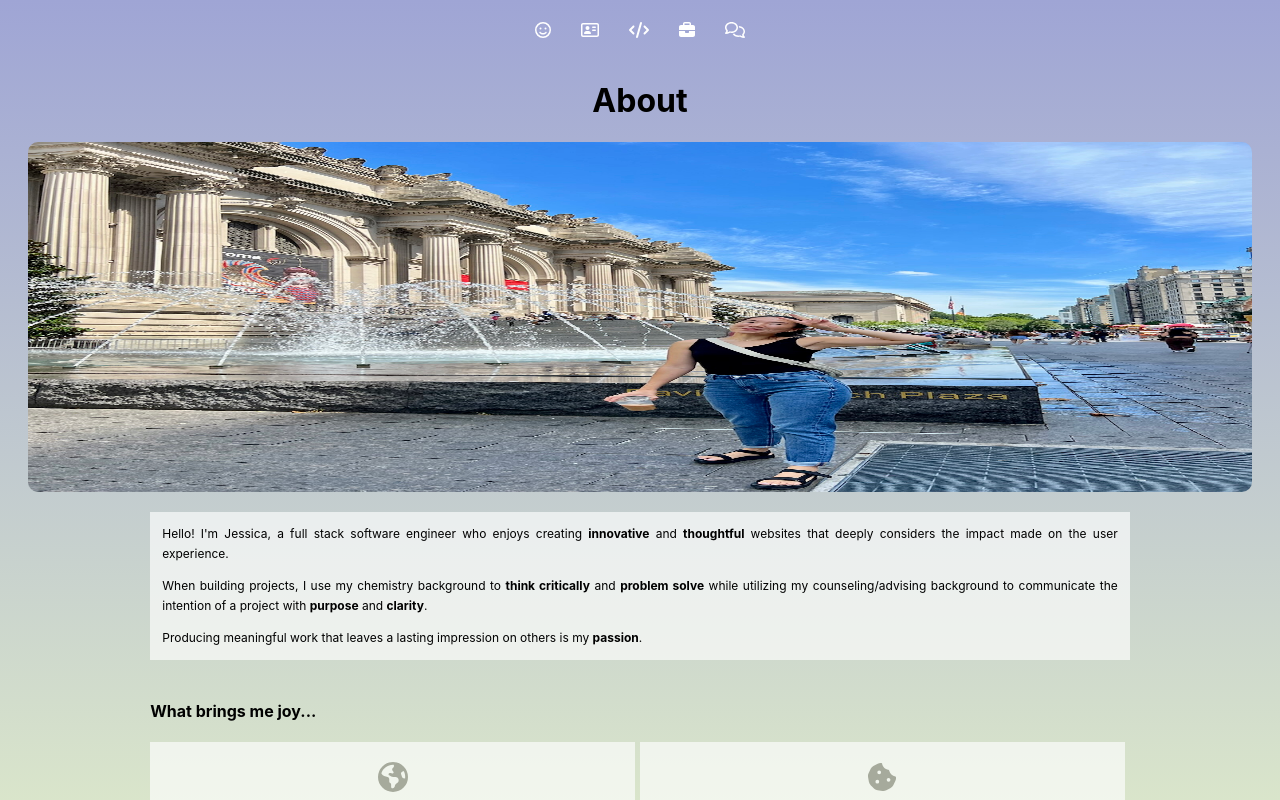
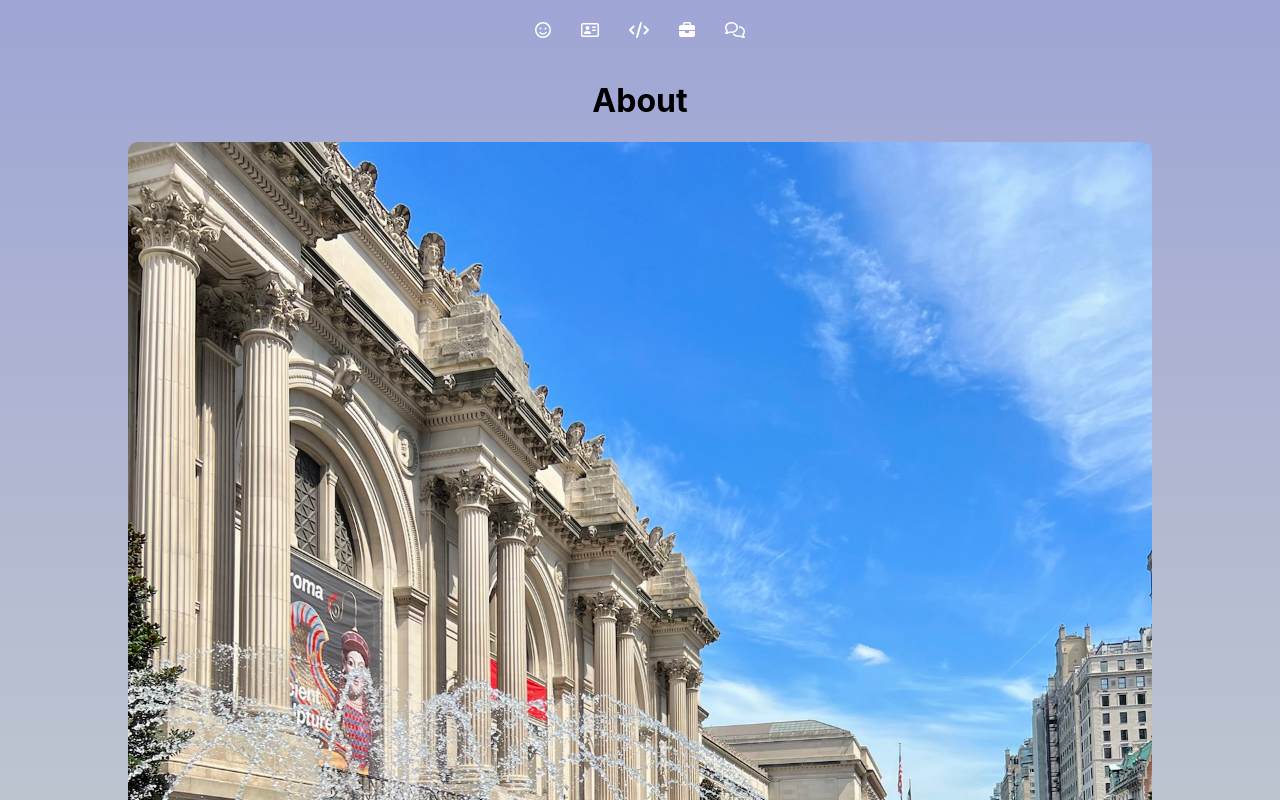
Before and after one commit to jessykim/jessica-kim-portfolio, a React (Create React App) app: page /about in a window 1280 px wide. Shown: the top 800 px of the page. Built offline with nearby package versions, Linux system fonts and the light colour scheme.

Commit message:
fix about page image size

```diff
--- a/src/styles/About.module.css
+++ b/src/styles/About.module.css
@@ -15,9 +15,10 @@ span {
 } */
 
 .about > img {
-  height: 350px;
+  /* height: 350px; */
   border-radius: 10px;
   margin-bottom: 20px;
+  width: 80%;
 }
 
 .joyList {
```
